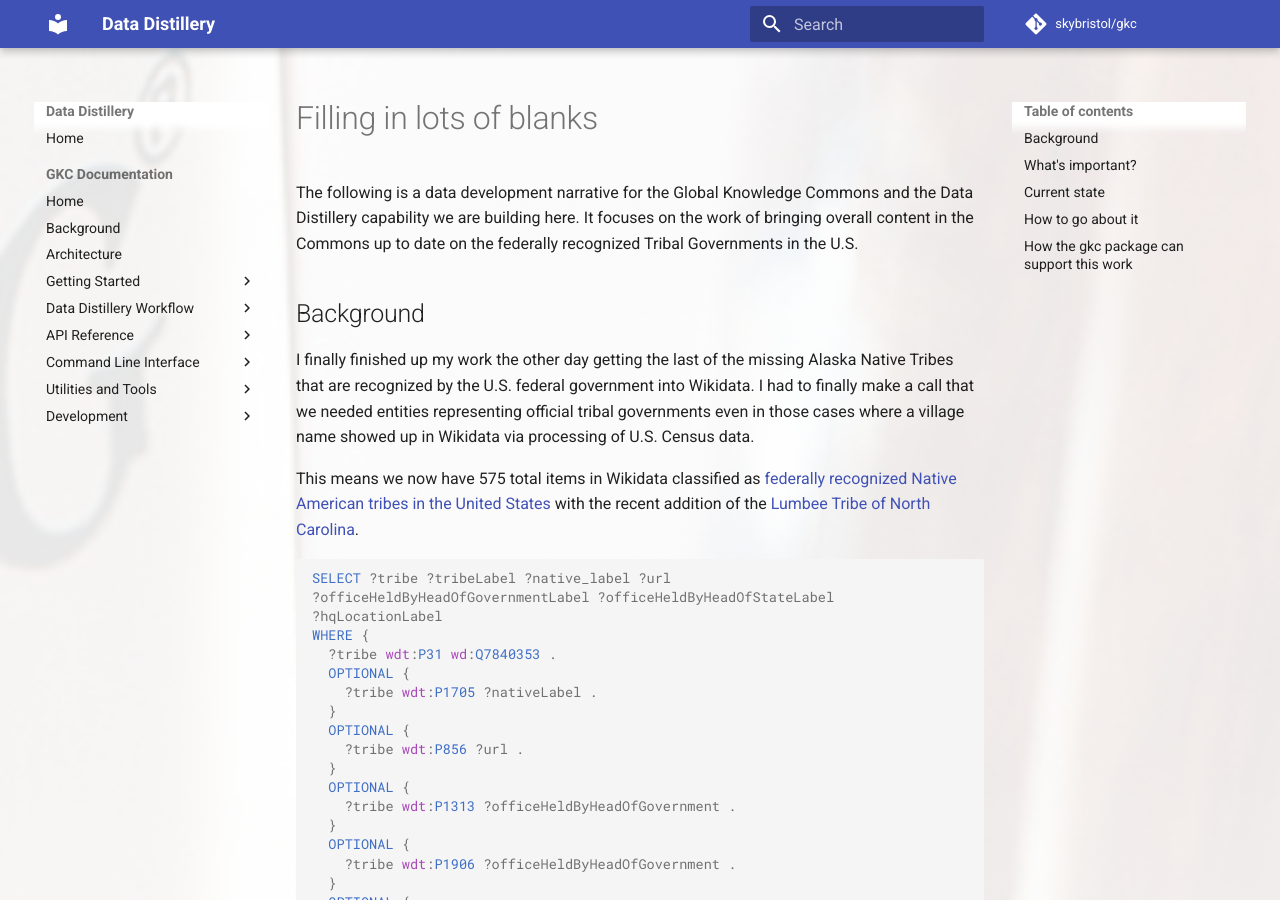
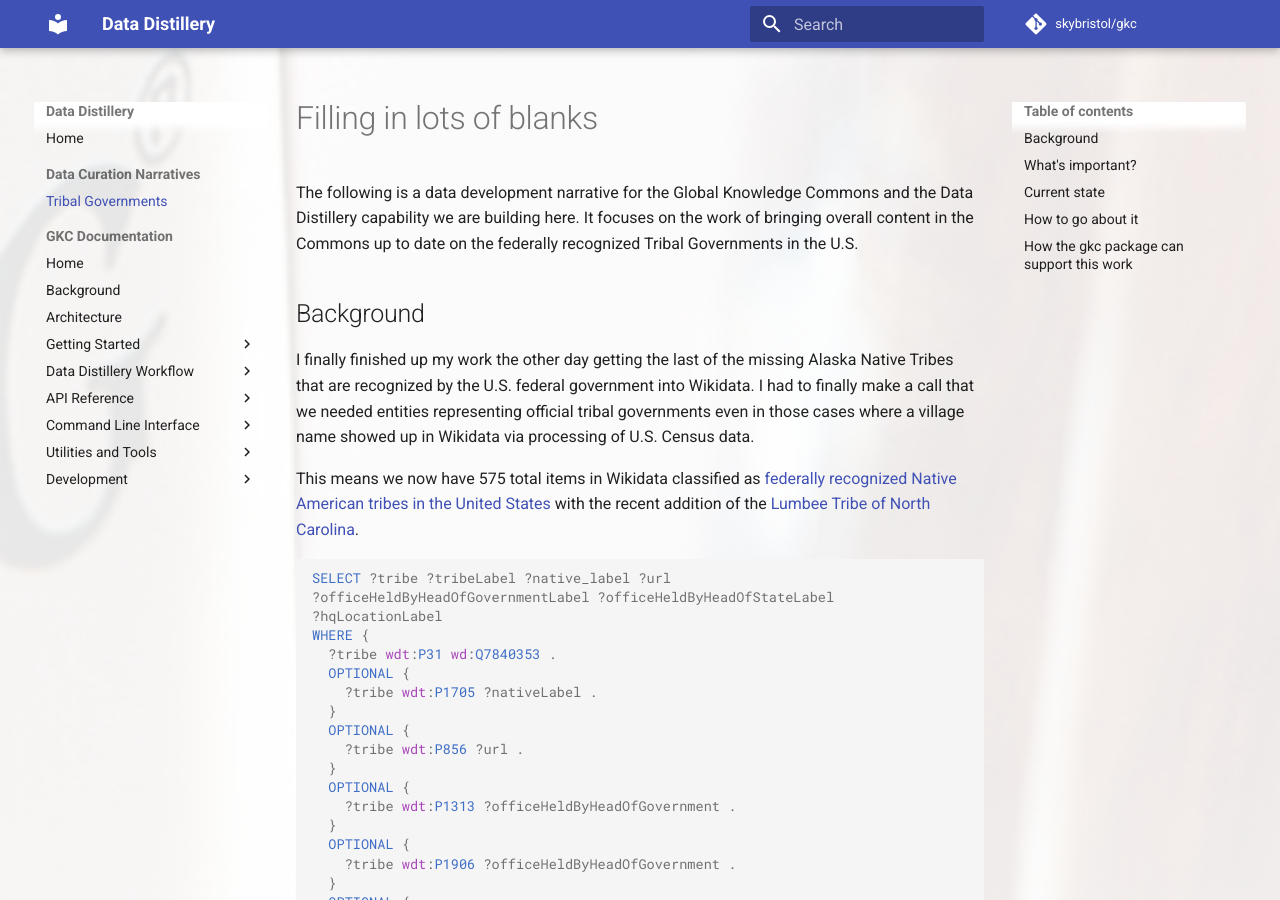
Before and after one commit to skybristol/gkc, an MkDocs documentation site: the page built from docs/tribes.md, in a window 1280 px wide and 900 px high. Built offline with MkDocs 1.6.1 and Material for MkDocs 9.7.7, drawn with Linux system fonts in a browser that asks for light colours; comment, search, counter and statistics services are not loaded.

Commit message:
Added page to mkdocs.yml nav

```diff
--- a/mkdocs.yml
+++ b/mkdocs.yml
@@ -42,6 +42,8 @@ extra_javascript:
 
 nav:
   - Home: index.md
+  - Data Curation Narratives:
+    - Tribal Governments: tribes.md
   - GKC Documentation:
     - Home: gkc/index.md
     - Background: gkc/background.md
```
